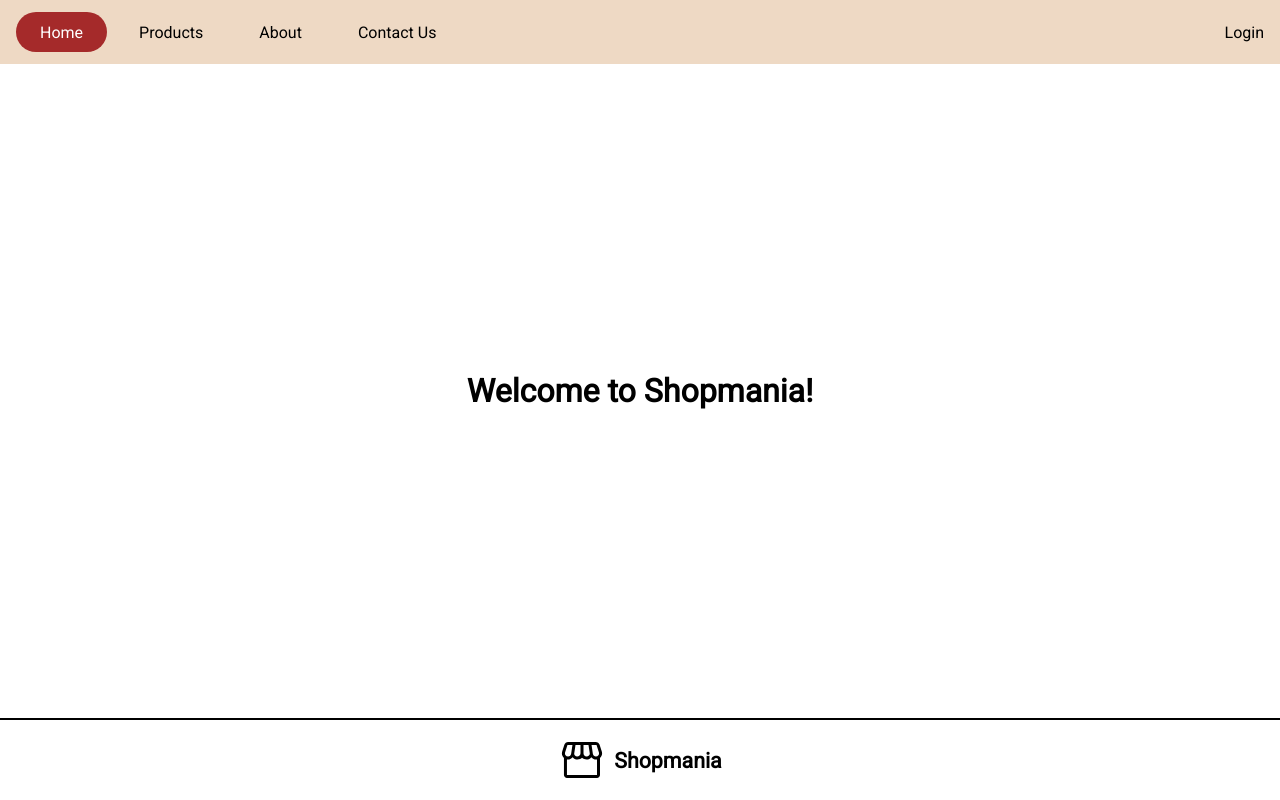
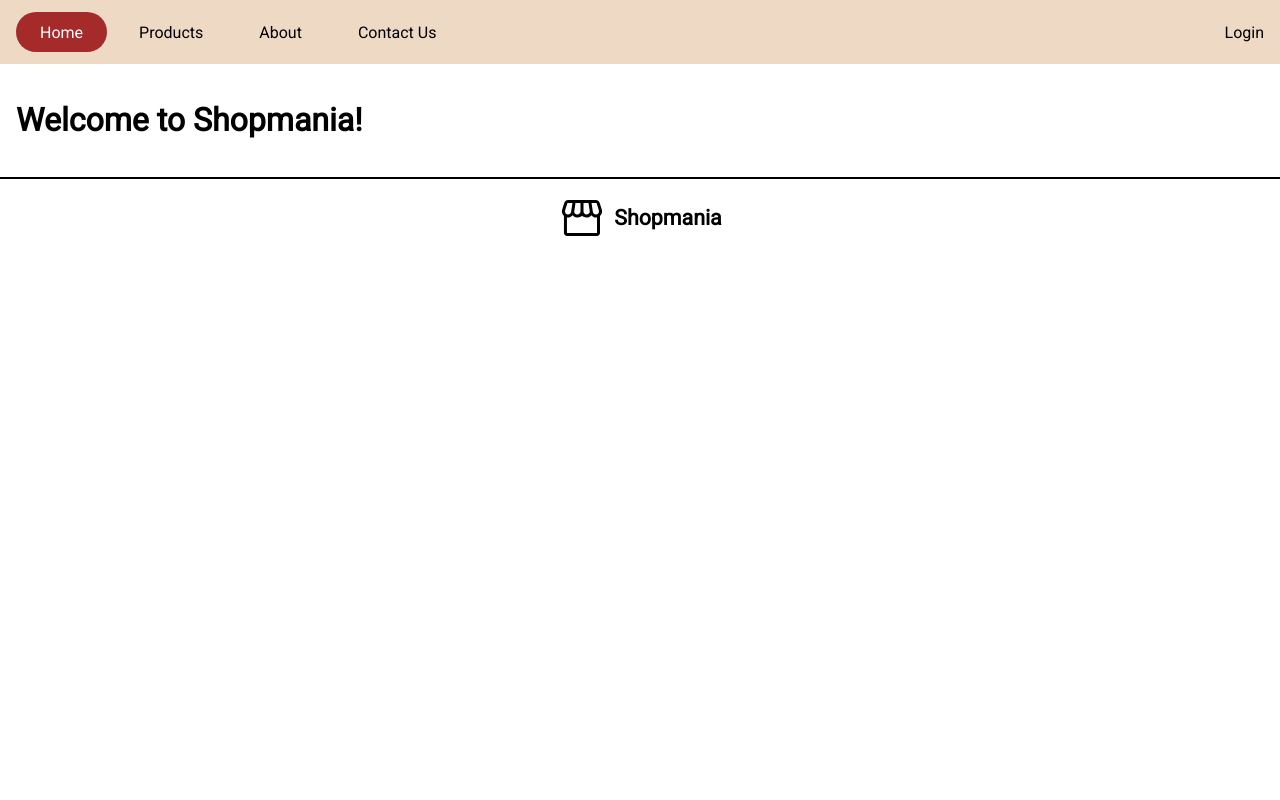
Before and after one commit to abdel-17/shopmania, a React (Vite) app: page / in a window 1280 px wide. Built offline with nearby package versions, Linux system fonts and the light colour scheme.

Commit message:
Fixed an issue with css conflict
In Login.css, I defined a style for the <main> element. This causes the
style to be applied even outside the Login component. To fix this, I
extracted the centering logic to its own css class and applied it to a
top-level <div> element in the Login component.

```diff
--- a/src/index.css
+++ b/src/index.css
@@ -2,6 +2,8 @@
   --accent: #a52a2a;
   --accent-dark: #8c2323;
   --container: #eed9c4;
+  --header-height: 64px;
+  --footer-height: 80px;
 }
 
 body {
@@ -9,6 +11,7 @@ body {
   font-family: Roboto;
 }
 
+/* Styled components */
 .filled-button {
   height: 40px;
   padding: 0px 24px;
@@ -55,10 +58,6 @@ body {
   color: var(--accent-dark);
 }
 
-.no-underline {
-  text-decoration: none;
-}
-
 .text-field-label {
   margin-left: 16px;
   margin-bottom: 4px;
@@ -79,3 +78,19 @@ body {
 .text-field:focus {
   border-color: var(--accent);
 }
+
+/* Semantic css classes */
+.no-underline {
+  text-decoration: none;
+}
+
+.full-size {
+  min-height: calc(100vh - var(--header-height) - var(--footer-height));
+  width: 100%;
+}
+
+.centered {
+  display: flex;
+  align-items: center;
+  justify-content: center;
+}
--- a/src/pages/Root.css
+++ b/src/pages/Root.css
@@ -3,7 +3,7 @@ header {
   align-items: center;
   justify-content: space-between;
   background-color: var(--container);
-  height: 64px;
+  height: var(--header-height);
   padding-left: 16px;
   padding-right: 16px;
 }
@@ -43,17 +43,11 @@ nav {
   background-color: var(--accent);
 }
 
-main {
-  /* Subtract the height of the header, footer, and footer border. */
-  min-height: calc(100vh - 64px - 80px - 2px);
-  width: 100%;
-}
-
 footer {
   display: flex;
   align-items: center;
   justify-content: center;
-  height: 80px;
+  height: calc(var(--footer-height) - 2px);
   border-top: 2px solid;
   font-weight: bold;
   font-size: 16pt;
--- a/src/pages/login/Login.css
+++ b/src/pages/login/Login.css
@@ -1,10 +1,4 @@
-main {
-  display: flex;
-  align-items: center;
-  justify-content: center;
-}
-
-.card {
+.login-form {
   display: flex;
   flex-direction: column;
   width: 300px;
--- a/src/pages/login/Login.tsx
+++ b/src/pages/login/Login.tsx
@@ -1,12 +1,12 @@
 import { Link } from "react-router-dom";
 import Root from "../Root";
-import "./Login.css"
+import "./Login.css";
 
 function Login() {
   return (
     <Root>
-      <div>
-        <form className="card">
+      <div className="full-size centered">
+        <form className="login-form">
           <label className="text-field-label" htmlFor="email">
             Email
           </label>
```
